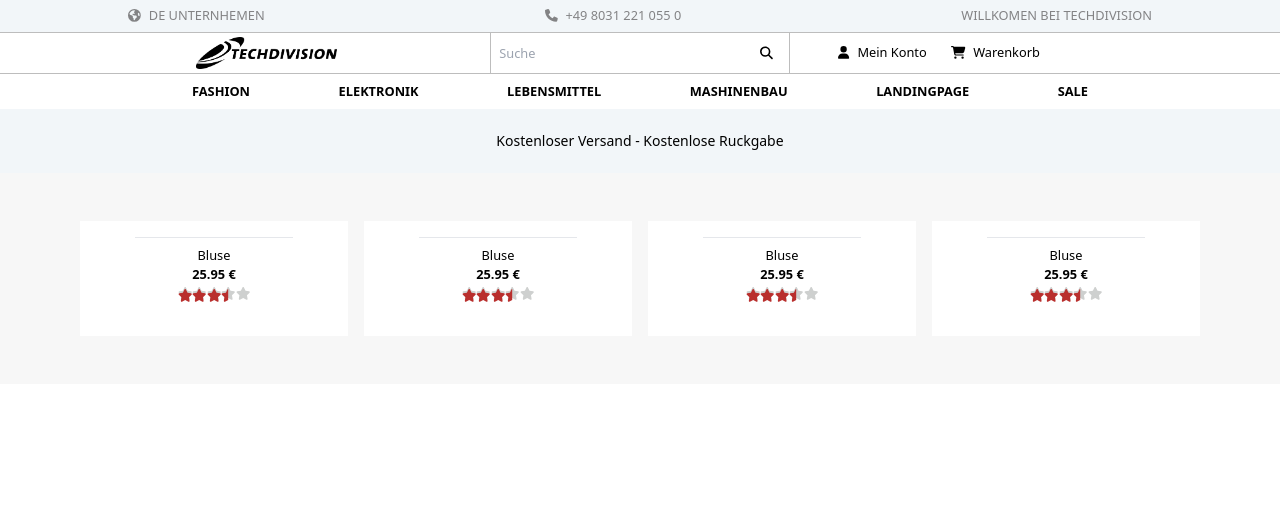
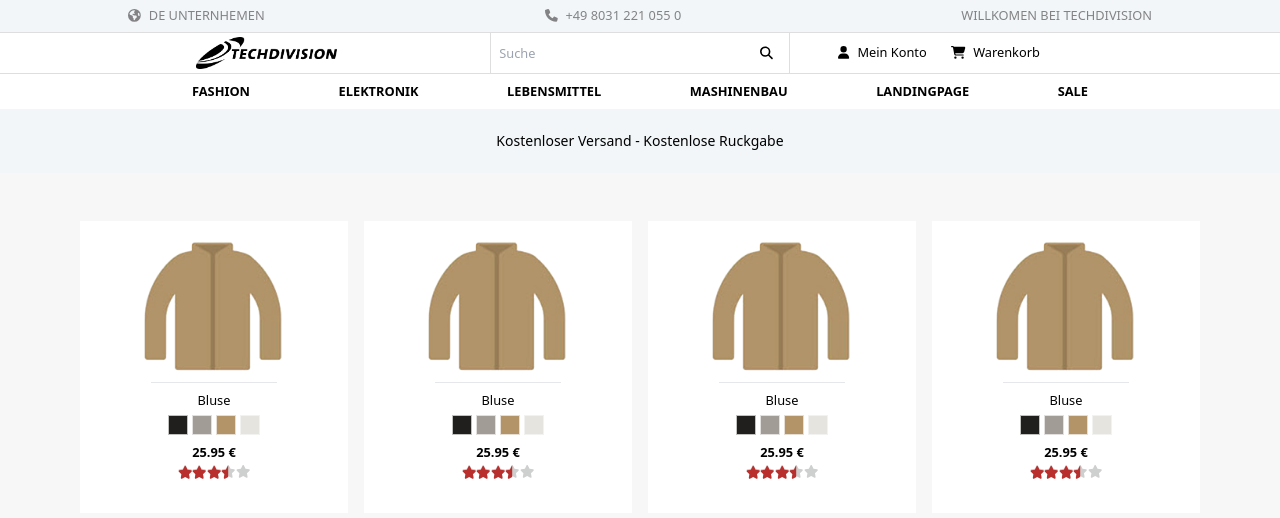
Before and after one commit to Daniel-Shliakhetko/techdivision-store, a React (Create React App) app in the folder client/: page / in a window 1280 px wide. Shown: the top 518 px of the page. Built offline with nearby package versions, Linux system fonts and the light colour scheme.

Commit message:
Fixed Header borders, to ProductCard added colors and static image

```diff
--- a/client/src/Header.js
+++ b/client/src/Header.js
@@ -47,11 +47,6 @@ export const Header = (props) => {
     toggleMenu(size.width < 768);
   }, [size, toggleMenu]);
 
-
-
-  const togglerShape =
-    "h-1 w-8 bg-black after:h-1 after:w-8 after:bg-black after:translate-y-2 after:content-[''] after:absolute after:top-0 after:left-0 before:h-1 before:w-8 before:bg-black before:-translate-y-2 before:content-[''] before:absolute before:top-0 before:left-0";
-
   return (
     <div className="header w-full bg-grey-100">
       <HeaderInfo language={header.language} info={header.info} />
@@ -62,7 +57,7 @@ export const Header = (props) => {
             toggleMenu(!isHidden);
           }}
         >
-          <div className={togglerShape}></div>
+          <div className="h-1 w-8 bg-black after:h-1 after:w-8 after:bg-black after:translate-y-2 after:content-[''] after:absolute after:top-0 after:left-0 before:h-1 before:w-8 before:bg-black before:-translate-y-2 before:content-[''] before:absolute before:top-0 before:left-0"></div>
         </button>
         <NavigationFunctions
           navigation={header.navigation}
@@ -97,7 +92,7 @@ const NavigationFunctions = (props) => {
   const navigate = useNavigate();
   return (
     props.navigation && (
-      <div className="w-full px-2 md:px-[7.5%] lg:px-[15%] bg-grey-0 border-y border-grey-300 divide-grey-300 flex flex-col md:flex-row divide-y md:divide-y-0 md:divide-x">
+      <div className="w-full px-2 md:px-[7.5%] lg:px-[15%] bg-grey-0 border-y border-grey-300/50 divide-grey-300/50 flex flex-col md:flex-row divide-y md:divide-y-0 md:divide-x">
         <NavigationFunctionWrapper>
           <div className="w-full h-full flex md:block justify-center">
             <img className="max-h-full p-1" src={logo} alt="Website Logo" />
--- a/client/src/components/ProductCard.js
+++ b/client/src/components/ProductCard.js
@@ -3,12 +3,18 @@ import Skeleton from "react-loading-skeleton";
 import "react-loading-skeleton/dist/skeleton.css";
 import { priceWithCurrency } from "../helpers/priceWithCurrency";
 import { ratingToNumber } from "../helpers/ratingToNumber";
+import { ProductColors } from "./ProductColors";
 import { Stars } from "./Stars";
+import bluse from '../images/bluse.png';
 
 export const ProductCard = (props) => {
-  const { product } = props;
+  const { product, className} = props;
 
   const [isReady, changeToReady] = useState(false);
+
+  const defaultClass = 'w-full md:w-1/2 lg:w-1/4';
+
+  const additionalClass = className || defaultClass;
 
   useEffect(() => {
     setTimeout(() => {
@@ -17,10 +23,13 @@ export const ProductCard = (props) => {
   });
 
   return (
-    <div className="product-card flex flex-col justify-center items-center w-1/4 bg-grey-0 p-4 pb-8">
-      <hr className="bg-grey-200 w-2/3 mb-2" />
-      <h3 clasName="font-semibold">{product.name}</h3>
-      <span className="font-bold">{priceWithCurrency(product.prices[1])}</span>
+    <div className={"product-card flex flex-col justify-center items-center bg-grey-0 px-10 pt-4 pb-8 "+ additionalClass}>
+
+      <img className="max-w-[10rem]" src={bluse} alt={product.name} title={product.name}/>
+      <hr className="bg-grey-200 w-2/3 my-2" />
+      <h3 clasName="font-semibold" title={product.name}>{product.name}</h3>
+      <ProductColors colors={product.colors}/>
+      <span className="font-bold" title={priceWithCurrency(product.prices[1])}>{priceWithCurrency(product.prices[1])}</span>
       <Stars rate={ratingToNumber(product.rating)} />
     </div>
   );
--- /dev/null
+++ b/client/src/components/ProductColors.js
@@ -0,0 +1,18 @@
+import React from "react";
+
+export const ProductColors = (props) => {
+  const { colors } = props;
+  return (
+    <ul class="colors flex space-x-1 my-1">
+      {colors.map((color, i) => (
+        <li>
+          <button
+            className={`h-5 w-5 relative border border-grey-200/75`}
+            style={{ backgroundColor: color.color }}
+            title={color.name}
+          ></button>
+        </li>
+      ))}
+    </ul>
+  );
+};
--- a/client/src/pages/FrontPage.js
+++ b/client/src/pages/FrontPage.js
@@ -4,6 +4,12 @@ import { ProductCard } from "../components/ProductCard";
 const products = [
   {
     name: "Bluse",
+    colors:[
+      {name:"Black", color:"#201f1d"},
+      {name:"Gray", color:"#a19c96"},
+      {name:"Brown Yellow", color:"#b39468"},
+      {name:"White", color:"#e5e4df"}
+    ],
     prices: [
       { currency: "usd", price: 27.95 },
       { currency: "eur", price: 25.95 },
@@ -17,18 +23,17 @@ const products = [
       { rate: 4, votes: 534 },
       { rate: 5, votes: 245 },
     ],
-
   },
 ];
 
 export const FrontPage = (props) => {
   return (
     <>
-      <div class="w-full flex bg-grey-200 space-x-4 py-12 px-20">
-        <ProductCard product={products[0]} />
-        <ProductCard product={products[0]} />
-        <ProductCard product={products[0]} />
-        <ProductCard product={products[0]} />
+      <div class="w-full flex flex-col md:flex-row bg-grey-200 space-y-4 md:space-x-4 md:space-y-0 py-12 px-20">
+        <ProductCard product={products[0]}/>
+        <ProductCard product={products[0]}/>
+        <ProductCard product={products[0]}/>
+        <ProductCard product={products[0]}/>
       </div>
     </>
   );
```
Also changed, not shown: client/src/images/bluse.png (added).
